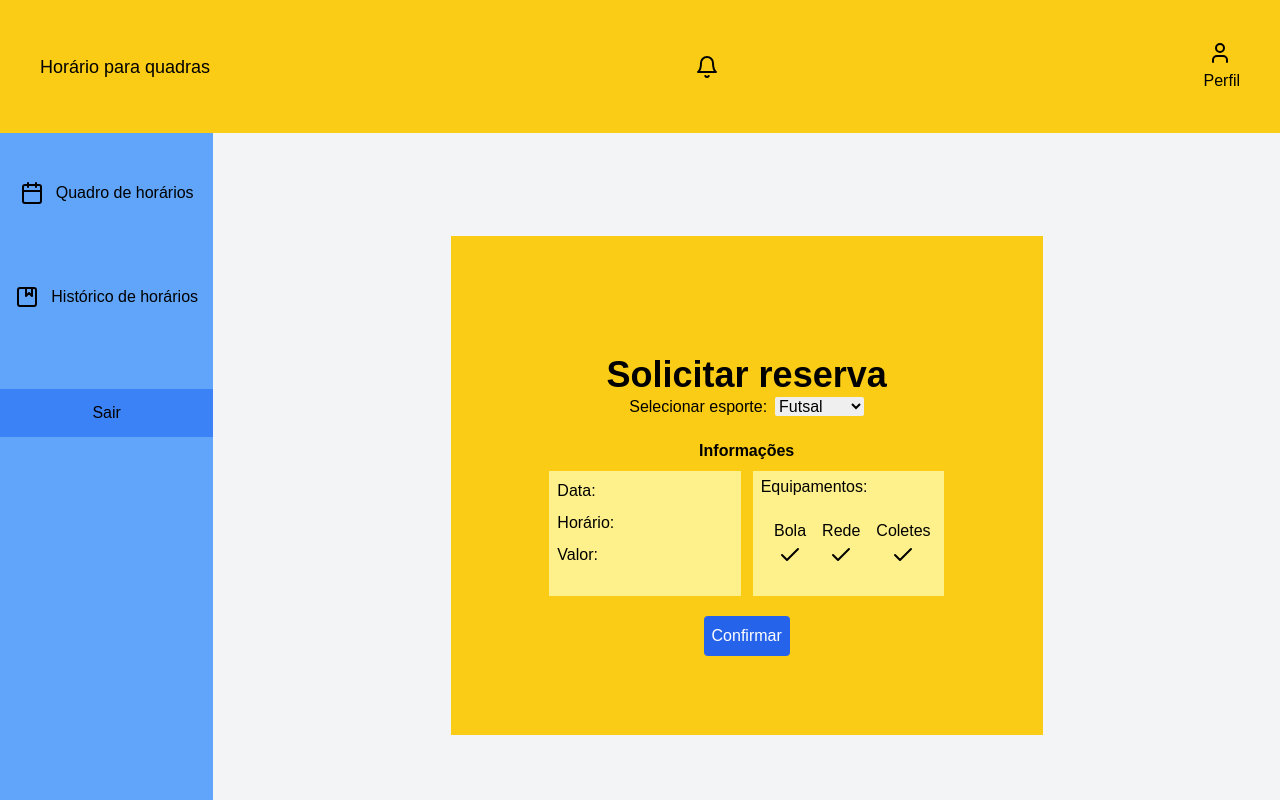
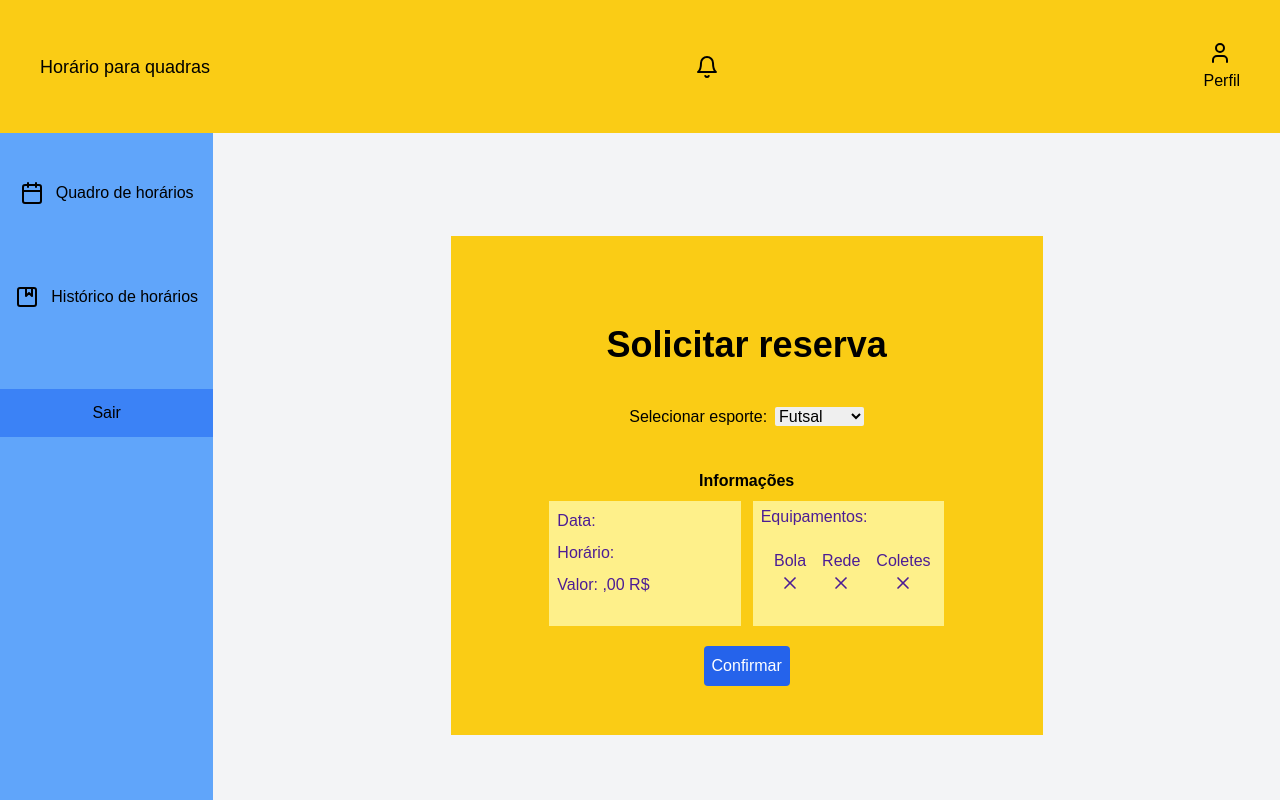
Before and after one commit to Italocr11/Projeto-Engenharia-de-Software-Front, a Next.js app in the folder frontproj/: page /solicitarReserva in a window 1280 px wide. Built offline with nearby package versions, Linux system fonts and the light colour scheme.

Commit message:
Implementação de passagem de parâmetros por URL em Solicitar Reserva

```diff
--- a/frontproj/src/app/quadro/page.jsx
+++ b/frontproj/src/app/quadro/page.jsx
@@ -30,19 +30,16 @@ function Quadro() {
       return;
     }
 
-    if (bola) {
-      valor += 5;
-    }
+    if (bola) valor += 5;
+    if (rede) valor += 5;
+    if (coletes) valor += 5;
 
-    if (rede) {
-      valor += 5;
-    }
+    var dataurl = data;
+    var horario = selectedHorario;
 
-    if (coletes) {
-      valor += 5;
-    }
-
-    router.push("/solicitarReserva");
+    router.push(
+      `/solicitarReserva?valor=${valor}&horario=${horario}&data=${data}&bola=${bola}&rede=${rede}&coletes=${coletes}`
+    );
   };
 
   const handleSelectHorario = (horario) => {
@@ -96,12 +93,13 @@ function Quadro() {
               ></input>
               <label>Rede </label>
             </div>
-            <div
-              className="space-x-2 flex flex-row items-center"
-              checked={coletes}
-              onChange={() => setColetes(!coletes)}
-            >
-              <input type="checkbox" className="h-5 w-5"></input>
+            <div className="space-x-2 flex flex-row items-center">
+              <input
+                type="checkbox"
+                className="h-5 w-5"
+                checked={coletes}
+                onChange={() => setColetes(!coletes)}
+              ></input>
               <label>Coletes </label>
             </div>
           </div>
--- a/frontproj/src/app/recuperarsenha/page.jsx
+++ b/frontproj/src/app/recuperarsenha/page.jsx
@@ -6,7 +6,7 @@ import Email from "../../components/Email";
 import BotoesNav from "../../components/BotoesNav";
 import Titulo from "../../components/Titulo";
 
-export default function () {
+export default function RecuperarSenha() {
   var textProx = "Enviar";
   var textAnt = "Login";
   var navAnt = "/login";
--- a/frontproj/src/app/solicitarReserva/page.jsx
+++ b/frontproj/src/app/solicitarReserva/page.jsx
@@ -5,27 +5,57 @@ import Interface from "../../components/Interface";
 import FundoFormulariosInt from "../../components/FundoFormulariosInt";
 import Titulo from "../../components/Titulo";
 import InfoReserv from "../../components/InfoReserv";
+import { useState, useEffect } from "react";
 
-export default function () {
+export default function solicitarReserva() {
   const router = useRouter();
+  const [reservaInfo, setReservaInfo] = useState({
+    valor: null,
+    horario: null,
+    data: null,
+    bola: null,
+    rede: null,
+    coletes: null,
+  });
+
+  useEffect(() => {
+    const urlParams = new URLSearchParams(window.location.search);
+    setReservaInfo({
+      valor: urlParams.get("valor"),
+      horario: urlParams.get("horario"),
+      data: urlParams.get("data"),
+      bola: urlParams.get("bola") === "true",
+      rede: urlParams.get("rede") === "true",
+      coletes: urlParams.get("coletes") === "true",
+    });
+  }, []);
+
+  const [esporte, setEsporte] = useState("Futsal");
 
   const confirmar = async (e) => {};
   return (
     <Interface>
       <FundoFormulariosInt>
         <Titulo>Solicitar reserva</Titulo>
-        <label className="flex space-x-2 items-center">
+        <label className="flex space-x-2 items-center mt-10 mb-5">
           <span>Selecionar esporte:</span>
-          <select id="Esporte" className="rounded-sm">
-            <option value="1">Futsal</option>
-            <option value="2">Basquete</option>
-            <option value="3">Vôlei</option>
-            <option value="3">Handebal</option>
-            <option value="3">Outro</option>
+          <select
+            id="Esporte"
+            className="rounded-sm"
+            onChange={(e) => {
+              setEsporte(e.target.value);
+            }}
+          >
+            <option value="Futsal">Futsal</option>
+            <option value="Basquete">Basquete</option>
+            <option value="Vôlei">Vôlei</option>
+            <option value="Handebol">Handebol</option>
+            <option value="Outro">Outro</option>
           </select>
         </label>
         <h2 className="text-center font-bold mt-5 mb-2">Informações</h2>
-        <InfoReserv></InfoReserv>
+        <InfoReserv {...reservaInfo}></InfoReserv>
+
         <form onSubmit={confirmar}>
           <button
             type="submit"
--- a/frontproj/src/components/InfoReserv.jsx
+++ b/frontproj/src/components/InfoReserv.jsx
@@ -1,27 +1,31 @@
 import { Check, X } from "lucide-react";
 
-function InfoReserv() {
+function InfoReserv({ ...ReservaInfo }) {
   return (
     <div className="flex flex-row w-2/3 h-1/4 space-x-3">
-      <div className="flex flex-col w-1/2 bg-yellow-200 space-y-2">
-        <h3 className="ml-2 mt-2">Data:</h3>
-        <h3 className="ml-2">Horário:</h3>
-        <h3 className="ml-2">Valor:</h3>
+      <div className="flex flex-col w-1/2 bg-yellow-200 space-y-2 text-violet-900">
+        <h3 className="ml-2 mt-2">Data: {ReservaInfo.data}</h3>
+        <h3 className="ml-2">Horário: {ReservaInfo.horario}</h3>
+        <h3 className="ml-2">Valor: {ReservaInfo.valor},00 R$</h3>
       </div>
-      <div className="flex flex-col bg-yellow-200 w-1/2 space-x-2">
+      <div className="flex flex-col bg-yellow-200 w-1/2 space-x-2 text-violet-900">
         <h3 className="ml-2 mt-1 mb-5">Equipamentos:</h3>
         <div className="flex flex-row space-x-4 items-center justify-center">
-          <div className="flex flex-col items-center">
+          <div className="flex flex-col items-center ">
             <label className="">Bola</label>
-            <Check></Check>
+            {ReservaInfo.bola ? <Check size={20}></Check> : <X size={20}></X>}
           </div>
           <div className="flex flex-col items-center">
             <p className="">Rede</p>
-            <Check></Check>
+            {ReservaInfo.rede ? <Check size={20}></Check> : <X size={20}></X>}
           </div>
           <div className="flex flex-col items-center">
             <p className="">Coletes</p>
-            <Check></Check>
+            {ReservaInfo.coletes ? (
+              <Check size={20}></Check>
+            ) : (
+              <X size={20}></X>
+            )}
           </div>
         </div>
       </div>
```
